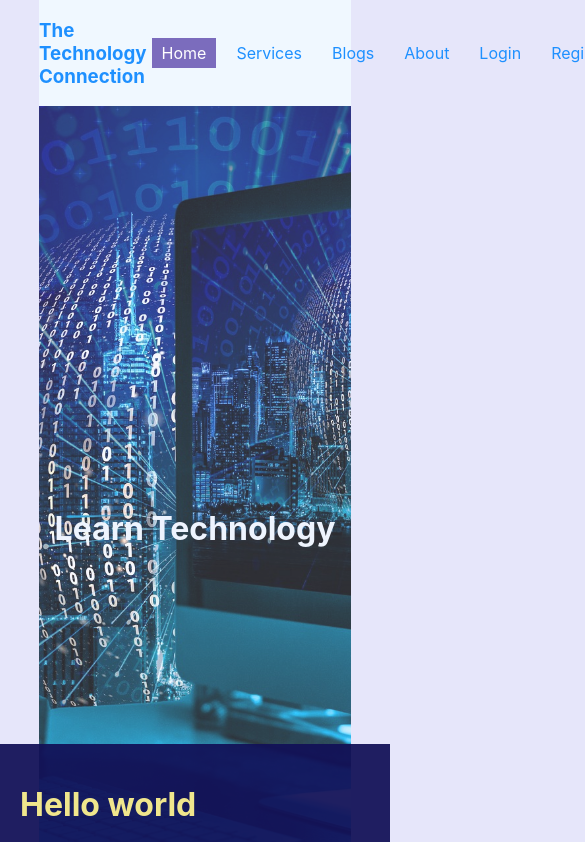
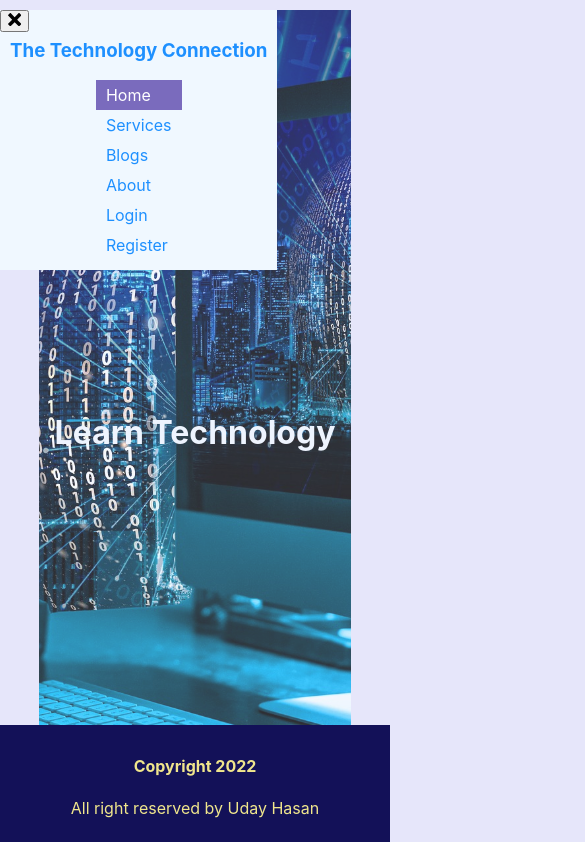
Before and after one commit to uday-g-ithub15/The-Technology-Connection, a React (Create React App) app: page / in a window 390 px wide. Shown: the top 842 px of the page, 585 px wide, since content can reach past the window. Built offline with nearby package versions, Linux system fonts and the light colour scheme; no server answers.

Commit message:
simple-responsive

```diff
--- a/src/App.js
+++ b/src/App.js
@@ -4,6 +4,7 @@ import About from './Components/About/About';
 import Blogs from './Components/Blogs/Blogs';
 import Checkout from './Components/Checkout/Checkout';
 import Home from './Components/Home/Home';
+import Services from './Components/Home/Services/Services';
 import Login from './Components/Registration/Login/Login';
 import Register from './Components/Registration/Register/Register';
 import Error from './Components/Shared/Error/Error';
@@ -18,7 +19,7 @@ function App() {
       <Routes>
         <Route path='/' element={<Home/>}></Route>
         <Route path='/home' element={<Home/>}></Route>
-        {/* <Route path='/services' element={<Services/>}></Route> */}
+        <Route path='/services' element={<Services/>}></Route>
         <Route path='/Blogs' element={<Blogs/>}></Route>;
         <Route path='/about' element={<About/>}></Route>;
         <Route path='/login' element={<Login/>}></Route>
--- a/src/Components/Home/Banner/Banner.css
+++ b/src/Components/Home/Banner/Banner.css
@@ -8,4 +8,7 @@
     justify-content: center;
     align-items: center;
     padding:12px ;
+    margin: auto;
+    margin-top: 10px;
+    width: 80%;
 }
--- a/src/Components/Home/Home.js
+++ b/src/Components/Home/Home.js
@@ -1,6 +1,6 @@
 import React from 'react';
 import Banner from './Banner/Banner';
-import './Home.css'
+// import './Home.css'
 import Services from './Services/Services';
 const Home = () => {
 
--- a/src/Components/Home/Services/Services.css
+++ b/src/Components/Home/Services/Services.css
@@ -3,6 +3,9 @@
     grid-template-columns: repeat(3, 1fr);
     grid-gap: 15px ;
     background-color: aliceblue;
+    width: 80%;
+    margin: auto;
+    margin-top: 10px;
 }
 .service-container{
     display: flex;
@@ -16,3 +19,8 @@
 .service-container img{
     width: 100%;
 }
+@media screen and (max-width:688px) {
+    .services-container{
+        grid-template-columns: repeat(1, 1fr);
+    }
+}
--- a/src/Components/Home/Services/Services.js
+++ b/src/Components/Home/Services/Services.js
@@ -1,4 +1,3 @@
-// import React, { useEffect, useState } from 'react';
 import useServices from '../../../CustomHook/useServices';
 import Service from './Service';
 import './Services.css';
@@ -6,7 +5,7 @@ import './Services.css';
 const Services = () => {
     const [services] = useServices();
     return (
-        <div id='services' className='services-container'>
+<div id='services' className='services-container'>
             {
                 services.map(service =><Service key={service._id} service = {service} />)
             }
--- a/src/Components/Shared/Footer/Footer.css
+++ b/src/Components/Shared/Footer/Footer.css
@@ -1,10 +1,9 @@
 .footer-container{
-    background-color: rgba(19, 17, 88, 0.94);
+    background-color: rgba(19, 17, 88);
     color: khaki;
-    padding: 20px;
-    position: fixed;
+    position: sticky;
     width: 100%;
-    height: 100px;
     bottom: 0;
-    /* z-index: -1; */
+    padding: 10px;
+    text-align: center;
 }
--- a/src/Components/Shared/Footer/Footer.js
+++ b/src/Components/Shared/Footer/Footer.js
@@ -4,7 +4,8 @@ import './Footer.css'
 const Footer = () => {
     return (
         <footer className='footer-container'>
-            <h1>Hello world</h1>
+    <h4>Copyright 2022</h4>
+    <p>All right reserved by Uday Hasan</p>
         </footer>
     );
 };
--- a/src/Components/Shared/Header/Header.css
+++ b/src/Components/Shared/Header/Header.css
@@ -1,20 +1,24 @@
-nav{
+header{
+    position: sticky;
+    top: 0;
+    z-index: 1;
+}
+header nav{
     display: flex;
     justify-content: space-around;
     align-items: center;
     width: 80%;
     margin: auto;
-    position: relative;
     background-color: aliceblue;
     color: dodgerblue;
     box-sizing: border-box;
-    position: sticky;
-    top: 0;
-    z-index: 1;
 }
 nav .nav-items{
     display: flex;
     position: relative;
+}
+header .responsive-icon{
+    display: none;
 }
 nav a{
     text-decoration: none;
@@ -26,3 +30,32 @@ nav a{
 nav a:hover{
    text-decoration: underline;
 }
+
+@media screen and (max-width:688px) {
+   header nav{
+        flex-direction: column;
+        margin: 0;
+        width: auto;
+        padding: 10px;
+        position: absolute;
+        /* left: -400px; */
+        transition: all 0.5s;
+        z-index: -1
+        ;
+        /* width: 60%; */
+    }
+    .nav-items{
+        flex-direction: column;
+    }
+    .nav-open{
+        left: 0px;
+    }
+    .nav-close{
+        left: -400px;
+    }
+    header .responsive-icon{
+        display: block;
+        position: absolute;
+        top: 0;
+    }
+}
--- a/src/Components/Shared/Header/Header.js
+++ b/src/Components/Shared/Header/Header.js
@@ -1,11 +1,14 @@
 import { signOut } from 'firebase/auth';
-import React from 'react';
+import React, { useState } from 'react';
 import { useAuthState } from 'react-firebase-hooks/auth';
 import {  NavLink } from 'react-router-dom';
 import auth from '../../../firebase.init';
+import {AiOutlineMenu} from 'react-icons/ai'
+import {ImCross} from 'react-icons/im'
 import './Header.css';
 
 const Header = () => {
+    const [icon, setIcon] = useState(false);
     const [user] = useAuthState(auth);
     const logout = () =>{
         signOut(auth)
@@ -18,7 +21,15 @@ const Header = () => {
         }
     }
     return (
-        <nav>
+        <header>
+        <div className='responsive-icon'>
+                 <button onClick={() => setIcon(!icon)}>
+                 {
+                 icon ? <AiOutlineMenu/> : <ImCross/>
+               }
+               </button>
+        </div>
+        <nav className={icon ?'nav-close' : 'nav-open'}>
             <div className="connection">
                 <h3>The <span>Technology</span> Connection</h3>
             </div>
@@ -38,7 +49,8 @@ const Header = () => {
                 </>
                 }
             </div>
-        </nav>
+            </nav>
+            </header>
     );
 };
 
```
Also changed, not shown: src/CustomHook/useServices.js (+4 -3 lines).
